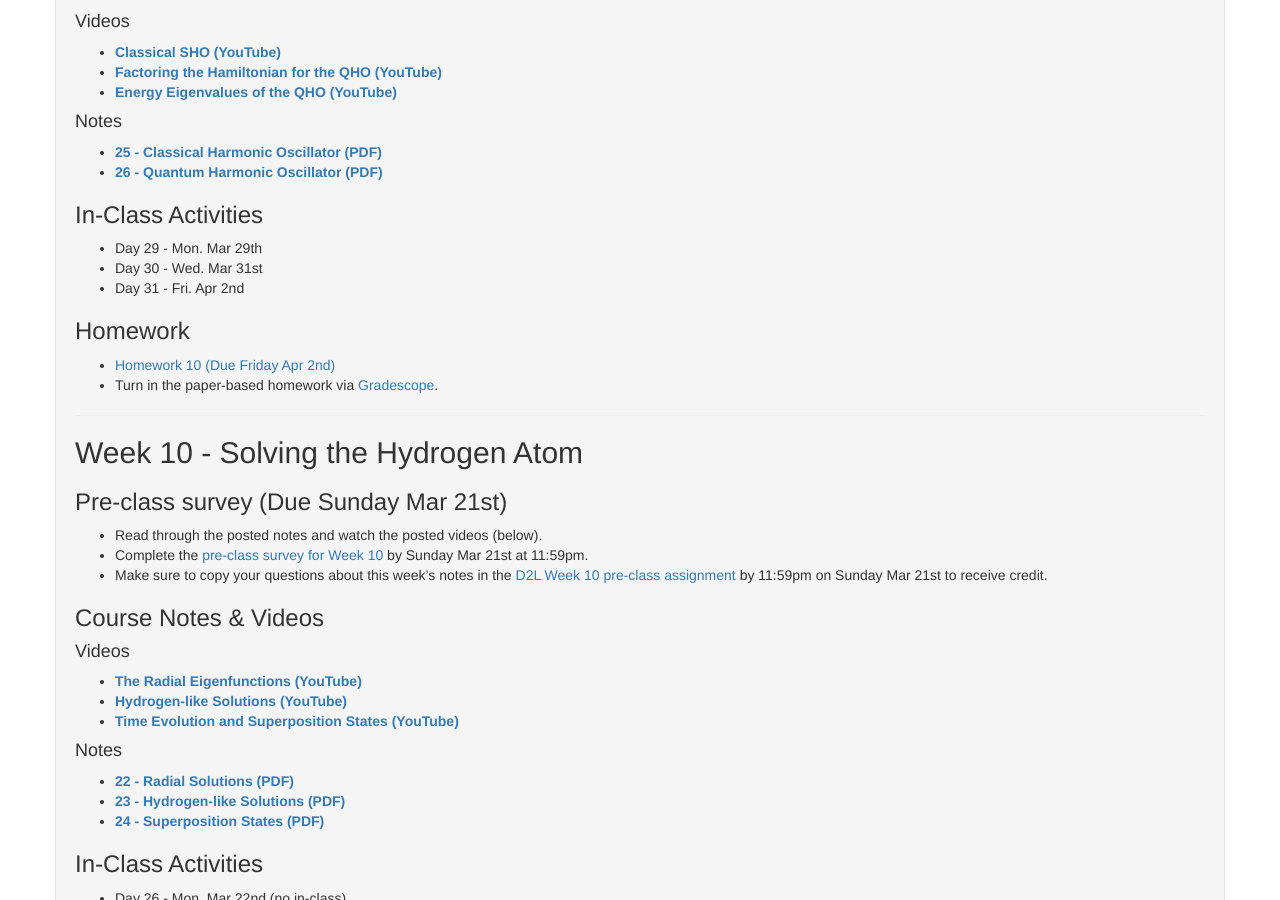
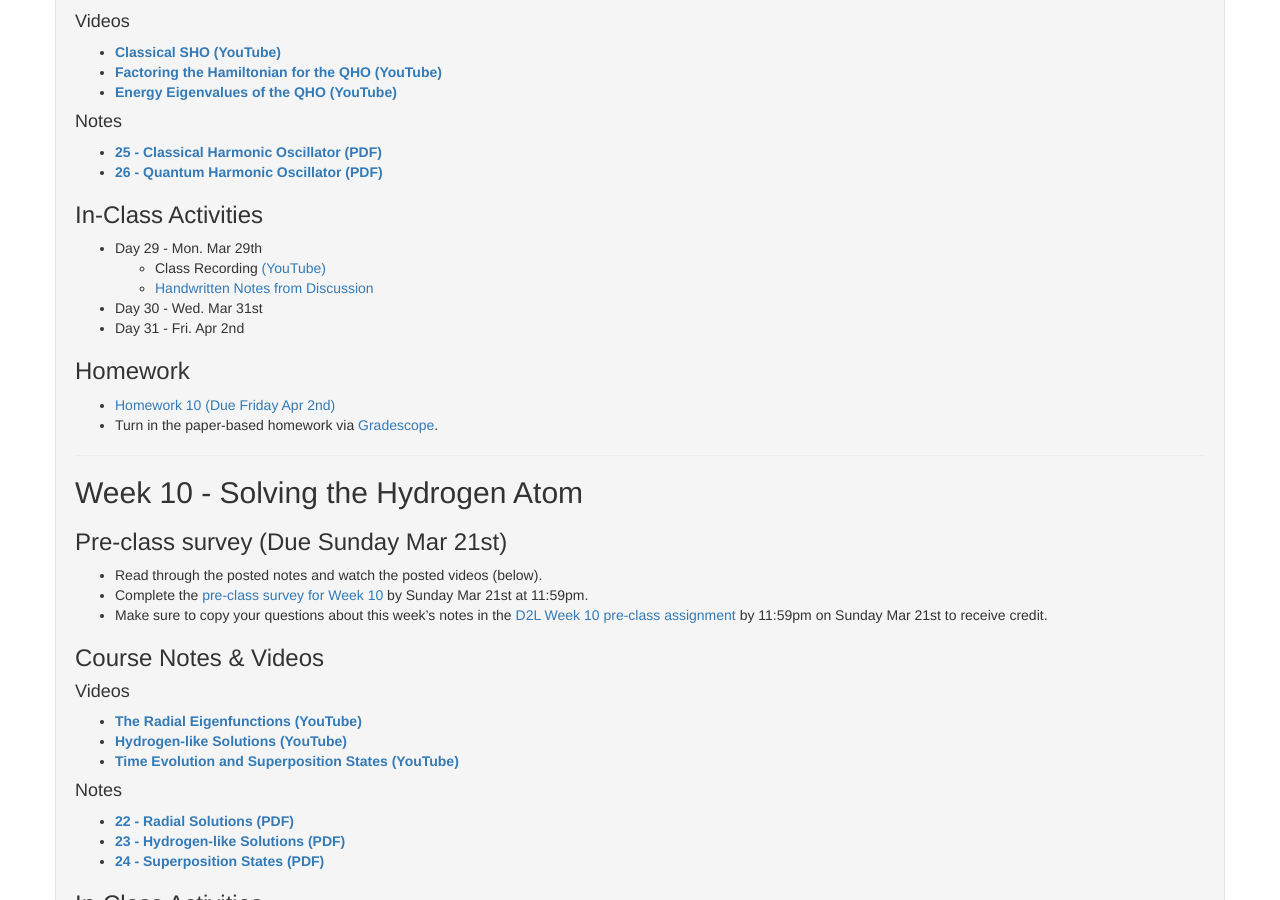
Before and after one commit to dannycab/phy472msu_s2021, a Jekyll site: the page built from notes/index.md, in a window 1280 px wide and 900 px high, scrolled down 365 px. Built offline with Jekyll 4.4.1, drawn with Linux system fonts in a browser that asks for light colours.

Commit message:
added Day 29

```diff
--- a/notes/index.md
+++ b/notes/index.md
@@ -30,6 +30,8 @@
 ### In-Class Activities
 
 * Day 29 - Mon. Mar 29th
+  - Class Recording [(YouTube)](https://www.youtube.com/watch?v=-w66T8dbGgU)
+  - [Handwritten Notes from Discussion](./in-class/Day_29.pdf)
 * Day 30 - Wed. Mar 31st
 * Day 31 - Fri. Apr 2nd
 
```
Also changed, not shown: 1 other file.
